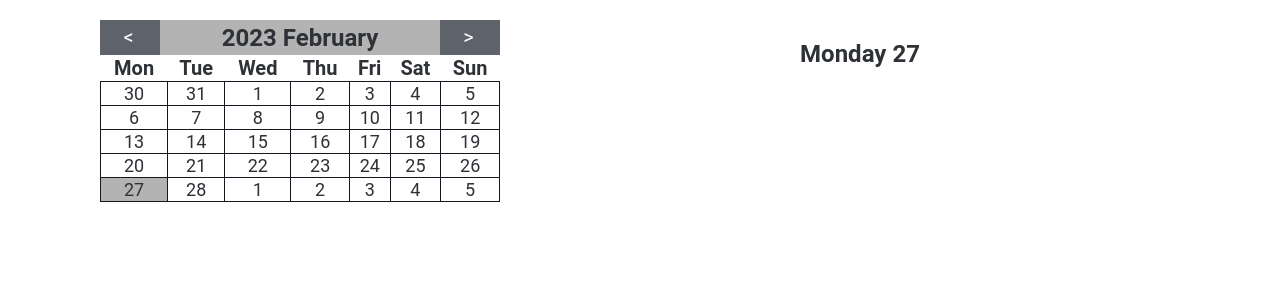
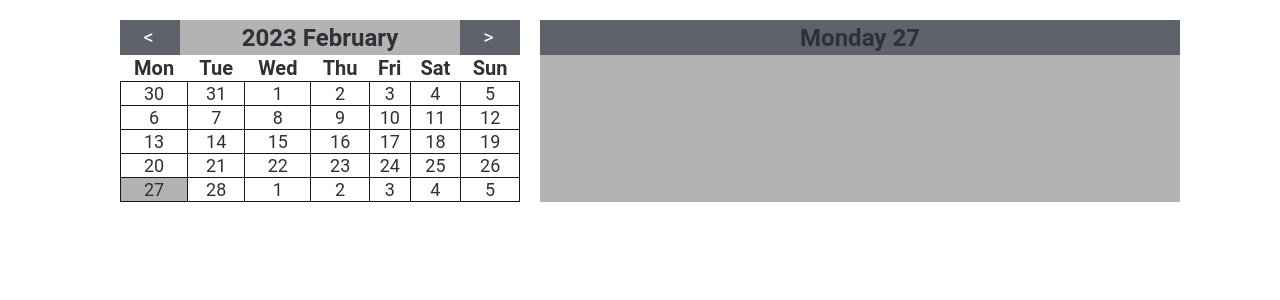
Before and after one commit to IevaSta/18-calendar, a React (Create React App) app: page / in a window 1280 px wide. Shown: the top 300 px of the page. Built offline with nearby package versions, Linux system fonts and the light colour scheme.

Commit message:
scss notes frame style

```diff
--- a/src/Scss/frame.scss
+++ b/src/Scss/frame.scss
@@ -20,11 +20,17 @@
 
     .right {
         width: 50%;
-        margin: 20px;
+        background-color: rgb(179, 179, 179);
+        margin-top: 20px;
+        margin-bottom: 20px;
 
         .right_header {
             display: flex;
             justify-content: center;
+            align-items: center;
+            height: 35px;
+            margin: 0;
+            background-color: #5d626b;
         }
     }
 }
```
